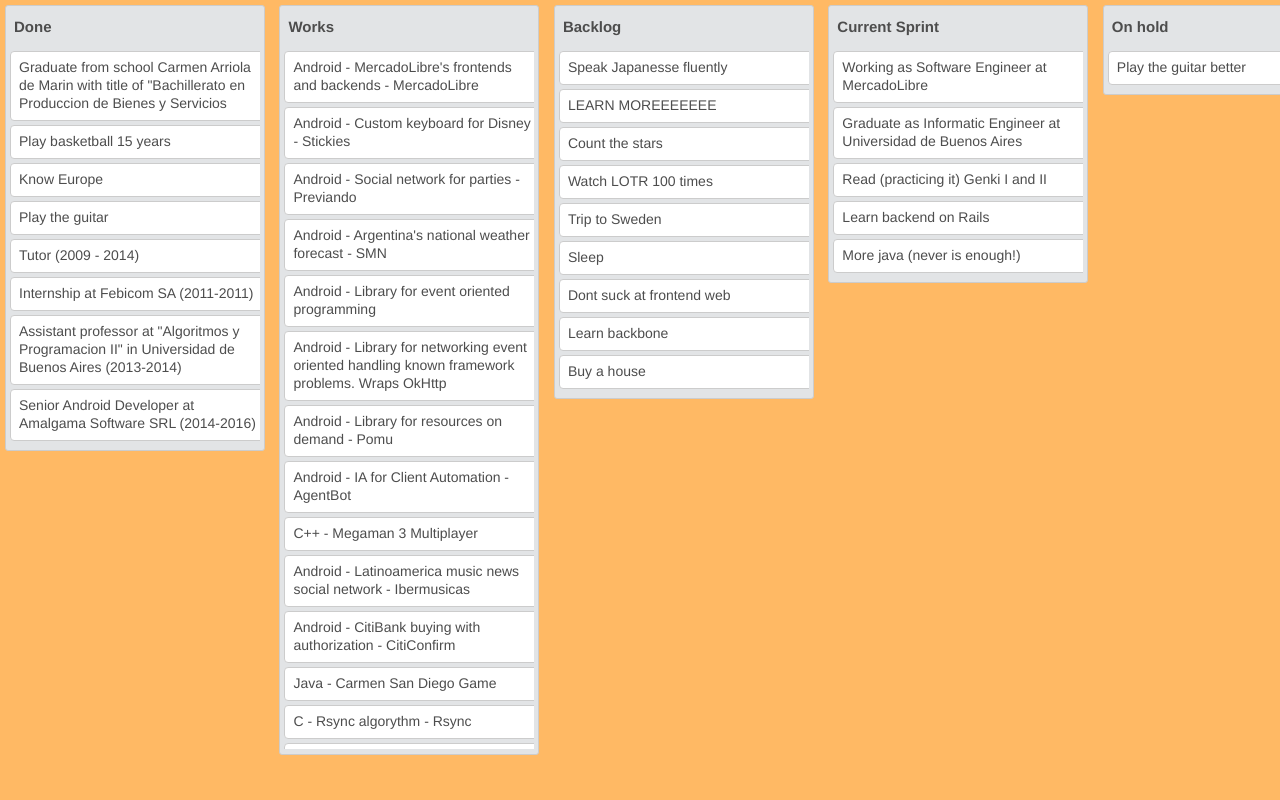
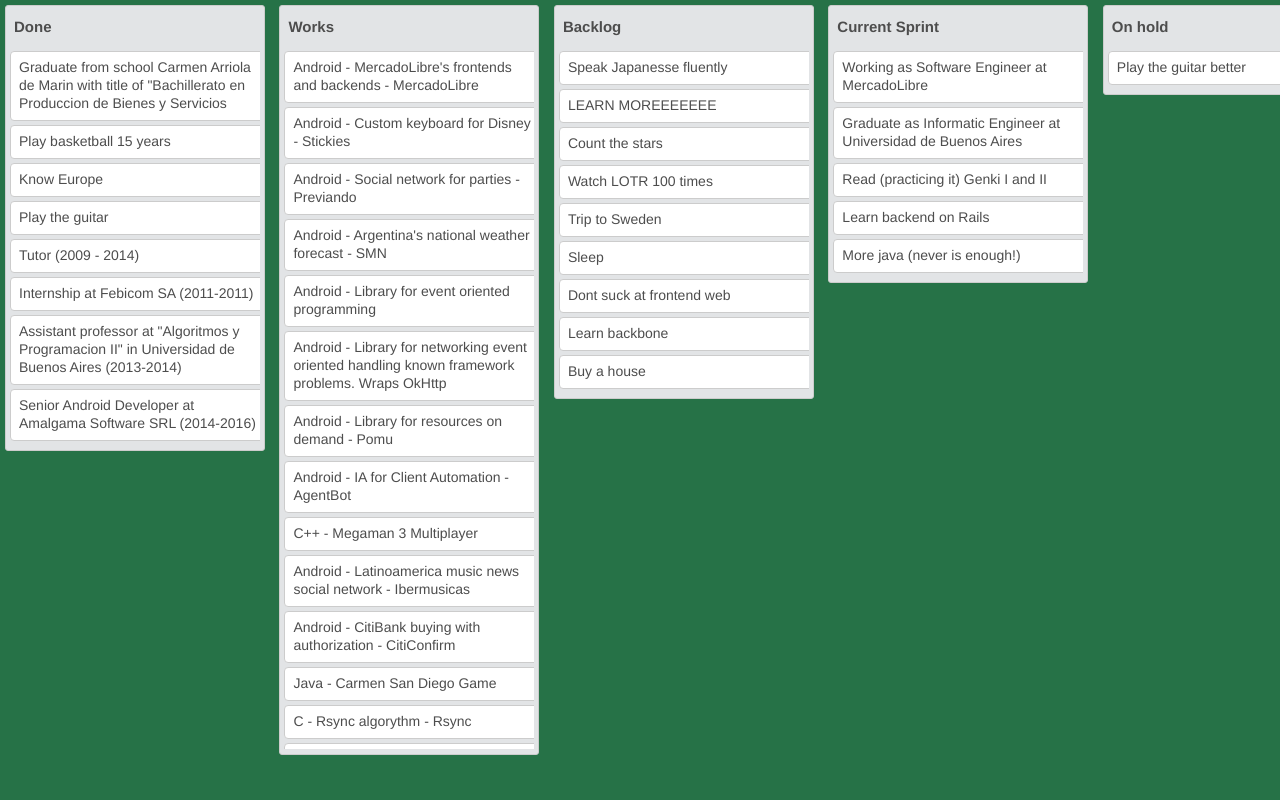
Before and after one commit to saantiaguilera/saantiaguilera.github.io, a plain HTML site: page index.html in a window 1280 px wide. Drawn offline with Linux system fonts and the light colour scheme.

Commit message:
Fancy color

```diff
--- a/home_styles.css
+++ b/home_styles.css
@@ -8,11 +8,10 @@
           overflow-x: scroll;
           overflow-y: hidden;
           font-family: 'Helvetica Neue', Arial, Helvetica, sans-serif;
-          background-color: rgb(255, 185, 100);
         }
 
         .container {
-          background-color: rgb(255, 185, 100);
+          background-color: rgb(38, 114, 71);
           width: 100%;
           overflow-x: auto;
           overflow-y: hidden;
```
